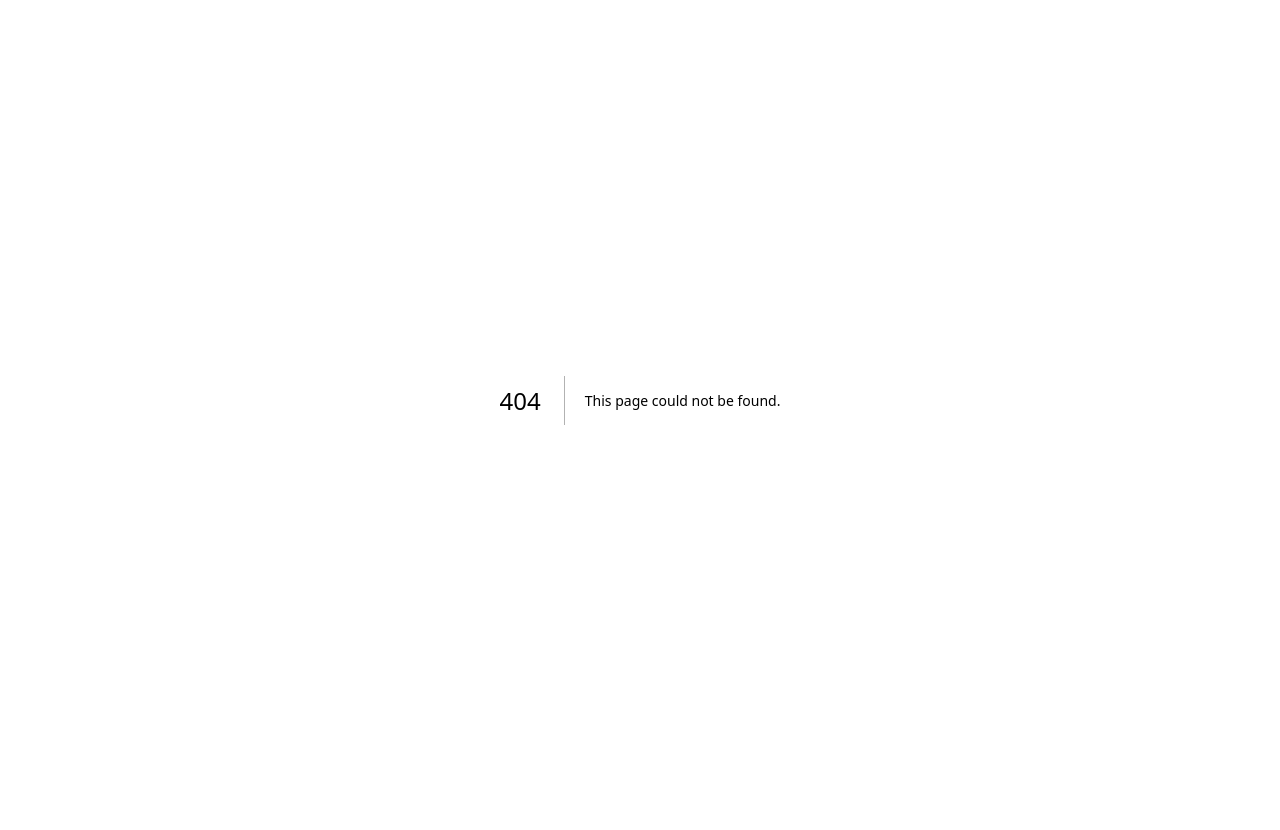
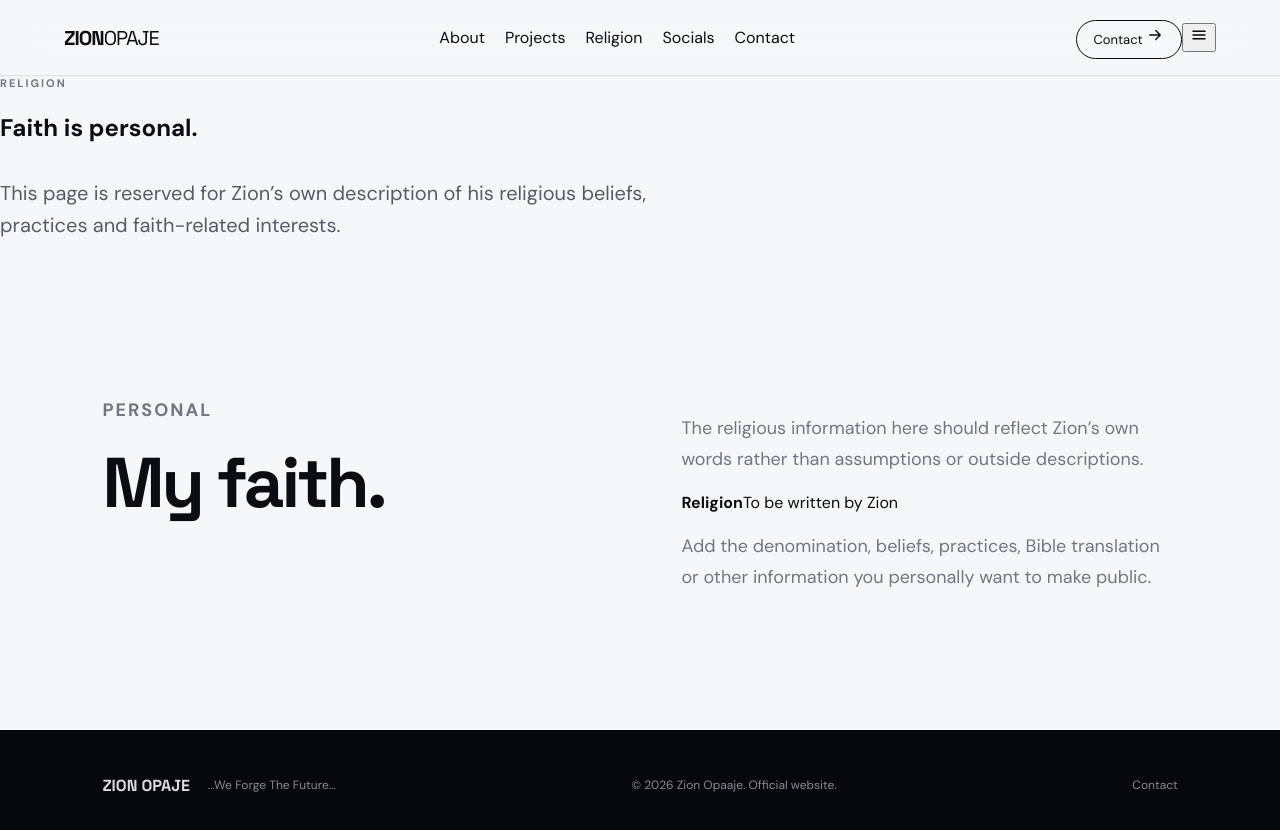
Before and after one commit to MEGATRON300924/zionopaaje, a Next.js app: page /religion in a window 1280 px wide. Before the commit this address had no page. Shown: the top 830 px of the page. Before the commit the page ends 800 px from the top, so only its background shows below. Built offline with nearby package versions, Linux system fonts and the light colour scheme.

Commit message:
Add dedicated religion page

```diff
--- /dev/null
+++ b/app/religion/page.tsx
@@ -0,0 +1,4 @@
+import SiteNav from "@/components/SiteNav";
+import SiteFooter from "@/components/SiteFooter";
+export const metadata={title:"Religion",description:"Zion Opaaje — personal faith and religious information."};
+export default function Religion(){return <><SiteNav/><main className="page"><section className="page-hero"><p className="eyebrow">RELIGION</p><h1>Faith is personal.</h1><p className="lead">This page is reserved for Zion’s own description of his religious beliefs, practices and faith-related interests.</p></section><section className="section split"><div><p className="eyebrow">PERSONAL</p><h2>My faith.</h2></div><div><p>The religious information here should reflect Zion’s own words rather than assumptions or outside descriptions.</p><div className="info-block"><strong>Religion</strong><span>To be written by Zion</span><p>Add the denomination, beliefs, practices, Bible translation or other information you personally want to make public.</p></div></div></section></main><SiteFooter/></>;}
```
